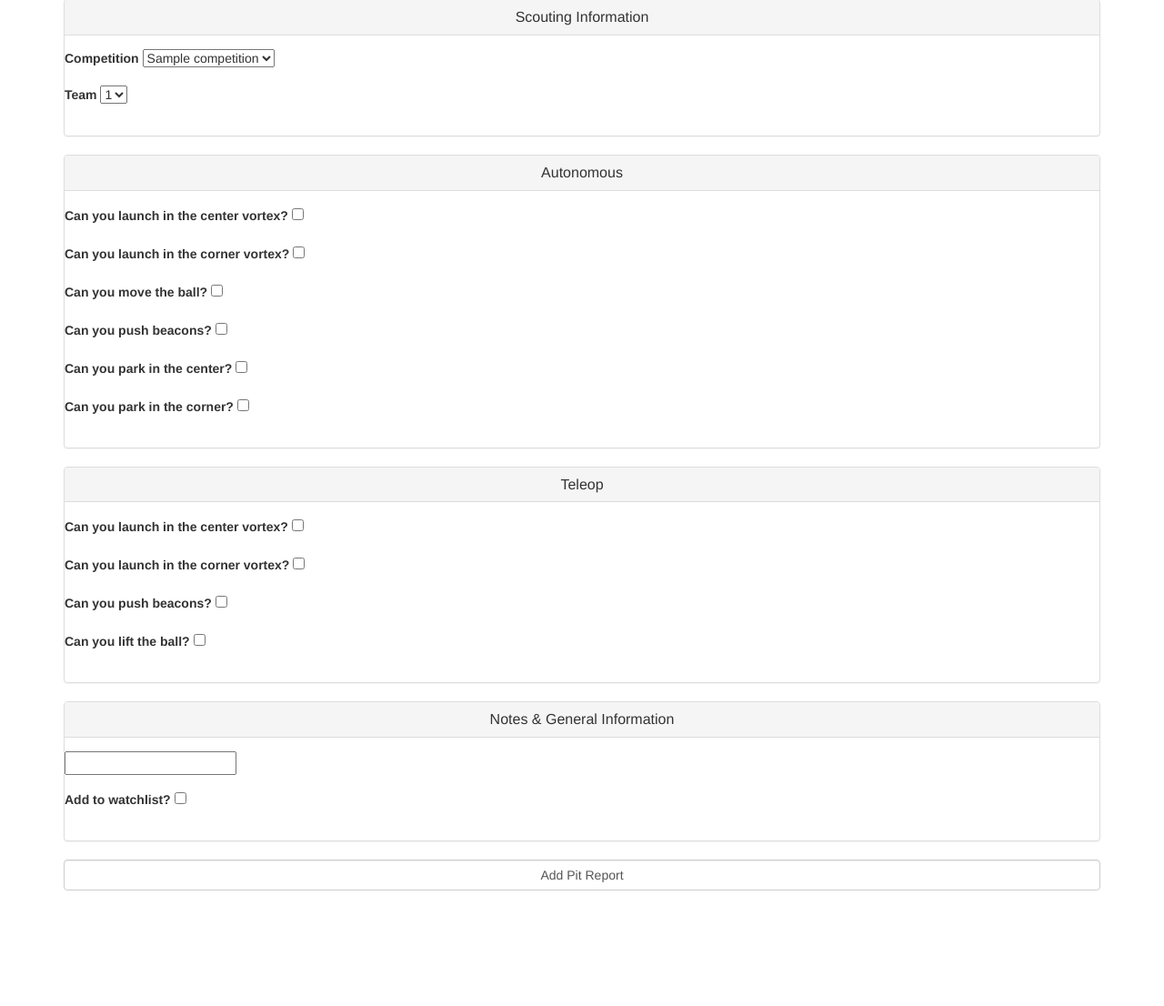
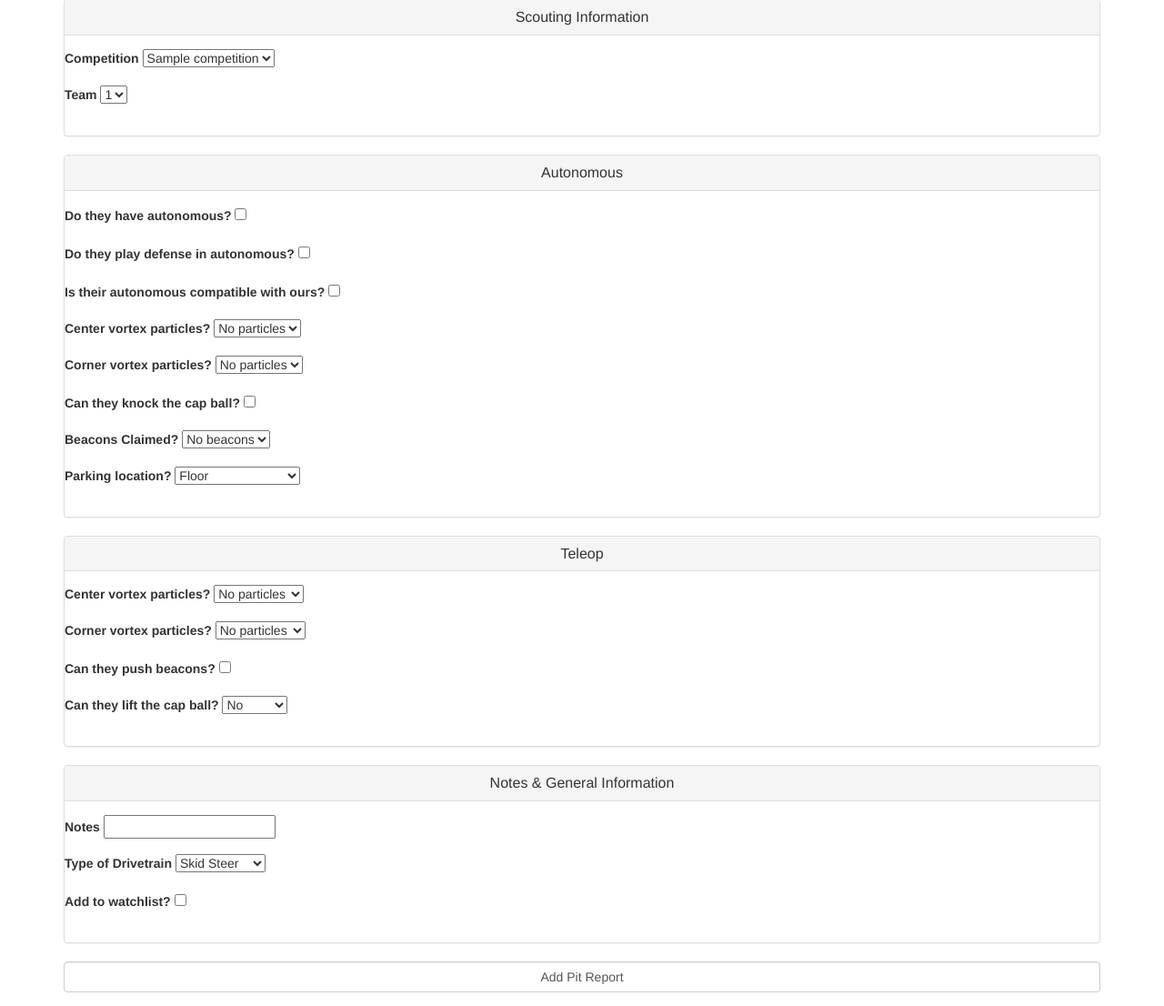
Before and after one commit to jasonrahm/vvapp, a Flask app: page /pit-scouting in a window 1280 px wide. Shown: the part 129-1235 px from the top of the page at 91% size. Before the commit the page ends 1108 px from the top, so only its background shows below. Run offline with Flask 2, Linux system fonts and the light colour scheme; a user stored in the database is signed in; tables that the repository leaves empty hold one stand-in row (values such as "Sample post"); some libraries are stand-ins or nearby versions.

Commit message:
Refactored pitscouting model, form, view, and ux components.

```diff
--- a/app/forms.py
+++ b/app/forms.py
@@ -16,8 +16,13 @@ from wtforms_sqlalchemy.fields import QuerySelectField
 
 
 class CompetitionsForm(FlaskForm):
-    name = StringField('Name', [validators.DataRequired('Please enter the competition name.')])
-    date = DateField('Date', [validators.DataRequired('Please enter the competition date.')], format='%Y-%m-%d')
+    name = StringField('Name',
+                       [validators.DataRequired(
+                           'Please enter the competition name.')])
+    date = DateField('Date',
+                     [validators.DataRequired(
+                         'Please enter the competition date.')],
+                     format='%Y-%m-%d')
     submit = SubmitField('Add Competition')
 
     def __init__(self, *args, **kwargs):
@@ -119,7 +124,10 @@ class MatchScoringForm(FlaskForm):
                                          (1, 'Between 10-20s'),
                                          (2, 'More than 20s')], coerce=int
                                 )
-    match_notes = StringField('Match Notes', [validators.Length(max=500, message='Max length 500 characters.')])
+    match_notes = StringField('Match Notes',
+                              [validators.Length(
+                                  max=500,
+                                  message='Max length 500 characters.')])
 
     submit = SubmitField('Add Score')
 
@@ -136,25 +144,68 @@ class PitScoutingForm(FlaskForm):
         query_factory=lambda: Competitions.query.all(), get_label='name')
     team = QuerySelectField(
         query_factory=lambda: Teams.query.all(), get_label='number')
-    a_canScoreCenter = BooleanField('Can you launch in the center vortex?')
-    a_canScoreCorner = BooleanField('Can you launch in the corner vortex?')
-    a_canMoveBall = BooleanField('Can you move the ball?')
-    a_canPushBeacons = BooleanField('Can you push beacons?')
-    a_canParkCenter = BooleanField('Can you park in the center?')
-    a_canParkCorner = BooleanField('Can you park in the corner?')
-    t_canScoreCenter = BooleanField('Can you launch in the center vortex?')
-    t_canScoreCorner = BooleanField('Can you launch in the corner vortex?')
-    t_canPushBeacons = BooleanField('Can you push beacons?')
-    t_canLiftBall = BooleanField('Can you lift the ball?')
-    notes = StringField('Notes', [validators.Length(max=500, message='Please limit to 500 characters.')])
+    drivetrain = SelectField('Type of Drivetrain',
+                             choices=[(1, 'Skid Steer'),
+                                      (2, 'Mechanum'),
+                                      (3, 'Holonomic'),
+                                      (4, 'Tank Treads'),
+                                      (5, 'Other')], coerce=int)
+    auto = BooleanField('Do they have autonomous?')
+    auto_defense = BooleanField('Do they play defense in autonomous?')
+    auto_compatible = BooleanField('Is their autonomous compatible with ours?')
+    a_center_balls = SelectField('Center vortex particles?',
+                                 choices=[(0, 'No particles'),
+                                          (1, '1 particle'),
+                                          (2, '2 particles'),
+                                          (3, '3+ particles')], coerce=int)
+    a_corner_balls = SelectField('Corner vortex particles?',
+                                 choices=[(0, 'No particles'),
+                                          (1, '1 particle'),
+                                          (2, '2 particles'),
+                                          (3, '3+ particles')], coerce=int)
+    a_capball = BooleanField('Can they knock the cap ball?')
+    a_beacons = SelectField('Beacons Claimed?',
+                                 choices=[(0, 'No beacons'),
+                                          (1, '1 beacon'),
+                                          (2, '2 beacons')], coerce=int)
+    a_park = SelectField('Parking location?',
+                                 choices=[(0, 'Floor'),
+                                          (1, 'Partially on Center'),
+                                          (1, 'Partially on Corner'),
+                                          (2, 'Fully on Center'),
+                                          (2, 'Fully on Corner')], coerce=int)
+    t_center_balls = SelectField('Center vortex particles?',
+                                 choices=[(0, 'No particles'),
+                                          (1, '1-3 particles'),
+                                          (2, '4-7 particles'),
+                                          (3, '8+ particles')], coerce=int)
+    t_corner_balls = SelectField('Corner vortex particles?',
+                                 choices=[(0, 'No particles'),
+                                          (1, '1-3 particles'),
+                                          (2, '4-7 particles'),
+                                          (3, '8+ particles')], coerce=int)
+    t_beacons = BooleanField('Can they push beacons?')
+    t_capball = SelectField('Can they lift the cap ball?',
+                            choices=[(0, 'No'),
+                                     (1, 'Low'),
+                                     (2, 'High'),
+                                     (3, 'Capped')], coerce=int)
+    notes = StringField('Notes',
+                        [validators.Length(
+                            max=500,
+                            message='Please limit to 500 characters.')])
     watchlist = BooleanField('Add to watchlist?')
 
     submit = SubmitField('Add Pit Report')
 
 
 class TeamForm(FlaskForm):
-    number = IntegerField('Number', [validators.DataRequired('Please enter the team number.')])
-    name = StringField('Name', [validators.DataRequired('Please enter the team name.')])
+    number = IntegerField('Number',
+                          [validators.DataRequired(
+                              'Please enter the team number.')])
+    name = StringField('Name',
+                       [validators.DataRequired(
+                           'Please enter the team name.')])
     submit = SubmitField('Add Team')
 
     def __init__(self, *args, **kwargs):
--- a/app/templates/pit_scouting.html
+++ b/app/templates/pit_scouting.html
@@ -42,22 +42,28 @@
                 </div>
                 <div class="panel-body">
                     <div class="form-group">
-                        {{ form.a_canScoreCenter.label }} {{ form.a_canScoreCenter }}
+                        {{ form.auto.label }} {{ form.auto }}
                     </div>
                     <div class="form-group">
-                        {{ form.a_canScoreCorner.label }} {{ form.a_canScoreCorner }}
+                        {{ form.auto_defense.label }} {{ form.auto_defense }}
                     </div>
                     <div class="form-group">
-                        {{ form.a_canMoveBall.label }} {{ form.a_canMoveBall }}
+                        {{ form.auto_compatible.label }} {{ form.auto_compatible }}
                     </div>
                     <div class="form-group">
-                        {{ form.a_canPushBeacons.label }} {{ form.a_canPushBeacons }}
+                        {{ form.a_center_balls.label }} {{ form.a_center_balls }}
                     </div>
                     <div class="form-group">
-                        {{ form.a_canParkCenter.label }} {{ form.a_canParkCenter }}
+                        {{ form.a_corner_balls.label }} {{ form.a_corner_balls }}
                     </div>
                     <div class="form-group">
-                        {{ form.a_canParkCorner.label }} {{ form.a_canParkCorner }}
+                        {{ form.a_capball.label }} {{ form.a_capball }}
+                    </div>
+                    <div class="form-group">
+                        {{ form.a_beacons.label }} {{ form.a_beacons }}
+                    </div>
+                    <div class="form-group">
+                        {{ form.a_park.label }} {{ form.a_park }}
                     </div>
                 </div>
 
@@ -72,16 +78,16 @@
                 </div>
                 <div class="panel-body">
                     <div class="form-group">
-                        {{ form.t_canScoreCenter.label }} {{ form.t_canScoreCenter }}
+                        {{ form.t_center_balls.label }} {{ form.t_center_balls }}
                     </div>
                     <div class="form-group">
-                        {{ form.t_canScoreCorner.label }} {{ form.t_canScoreCorner }}
+                        {{ form.t_corner_balls.label }} {{ form.t_corner_balls }}
                     </div>
                     <div class="form-group">
-                        {{ form.t_canPushBeacons.label }} {{ form.t_canPushBeacons }}
+                        {{ form.t_beacons.label }} {{ form.t_beacons }}
                     </div>
                     <div class="form-group">
-                        {{ form.t_canLiftBall.label }} {{ form.t_canLiftBall }}
+                        {{ form.t_capball.label }} {{ form.t_capball }}
                     </div>
                 </div>
 
@@ -96,7 +102,10 @@
                 </div>
                 <div class="panel-body">
                     <div class="form-group">
-                        {{ form.notes }}
+                        {{ form.notes.label }} {{ form.notes }}
+                    </div>
+                    <div class="form-group">
+                        {{ form.drivetrain.label }} {{ form.drivetrain }}
                     </div>
                     <div class="form-group">
                         {{ form.watchlist.label }} {{ form.watchlist }}
--- a/app/views.py
+++ b/app/views.py
@@ -232,32 +232,38 @@ def pit_scouting():
             # Put Code to process form and add to DB here
             competition = request.form.get('competition', '')
             team = request.form.get('team', '')
-            a_canScoreCenter = request.form.get('a_canScoreCenter', '')
-            a_canScoreCorner = request.form.get('a_canScoreCorner', '')
-            a_canMoveBall = request.form.get('a_canMoveBall', '')
-            a_canPushBeacons = request.form.get('a_canPushBeacons', '')
-            a_canParkCenter = request.form.get('a_canParkCenter', '')
-            a_canParkCorner = request.form.get('a_canParkCorner', '')
-            t_canScoreCenter = request.form.get('t_canScoreCenter', '')
-            t_canScoreCorner = request.form.get('t_canScoreCorner', '')
-            t_canPushBeacons = request.form.get('t_canPushBeacons', '')
-            t_canLiftBall = request.form.get('t_canLiftBall', '')
+            drivetrain = request.form.get('drivetrain', '')
+            auto = request.form.get('auto', '')
+            auto_defense = request.form.get('auto_defense', '')
+            auto_compatible = request.form.get('auto_compatible', '')
+            a_center_balls = request.form.get('a_center_balls', '')
+            a_corner_balls = request.form.get('a_corner_balls', '')
+            a_capball = request.form.get('a_capball', '')
+            a_beacons = request.form.get('a_beacons', '')
+            a_park = request.form.get('a_park', '')
+            t_center_balls = request.form.get('t_center_balls', '')
+            t_corner_balls = request.form.get('t_corner_balls', '')
+            t_beacons = request.form.get('t_beacons', '')
+            t_capball = request.form.get('t_capball', '')
             notes = request.form.get('notes', '')
             watchlist = request.form.get('watchlist', '')
 
             pitscouting = PitScouting(
                 competitions=competition,
                 teams=team,
-                a_canScoreCenter=a_canScoreCenter,
-                a_canScoreCorner=a_canScoreCorner,
-                a_canMoveBall=a_canMoveBall,
-                a_canPushBeacons=a_canPushBeacons,
-                a_canParkCenter=a_canParkCenter,
-                a_canParkCorner=a_canParkCorner,
-                t_canScoreCenter=t_canScoreCenter,
-                t_canScoreCorner=t_canScoreCorner,
-                t_canPushBeacons=t_canPushBeacons,
-                t_canLiftBall=t_canLiftBall,
+                drivetrain=drivetrain,
+                auto=auto,
+                auto_defense=auto_defense,
+                auto_compatible=auto_compatible,
+                a_center_balls=a_center_balls,
+                a_corner_balls=a_corner_balls,
+                a_capball=a_capball,
+                a_beacons=a_beacons,
+                a_park=a_park,
+                t_center_balls=t_center_balls,
+                t_corner_balls=t_corner_balls,
+                t_beacons=t_beacons,
+                t_capball=t_capball,
                 notes=notes,
                 watchlist=watchlist,
                 timestamp=datetime.datetime.now())
```
Also changed, not shown: app/models.py (+43 -32 lines).
